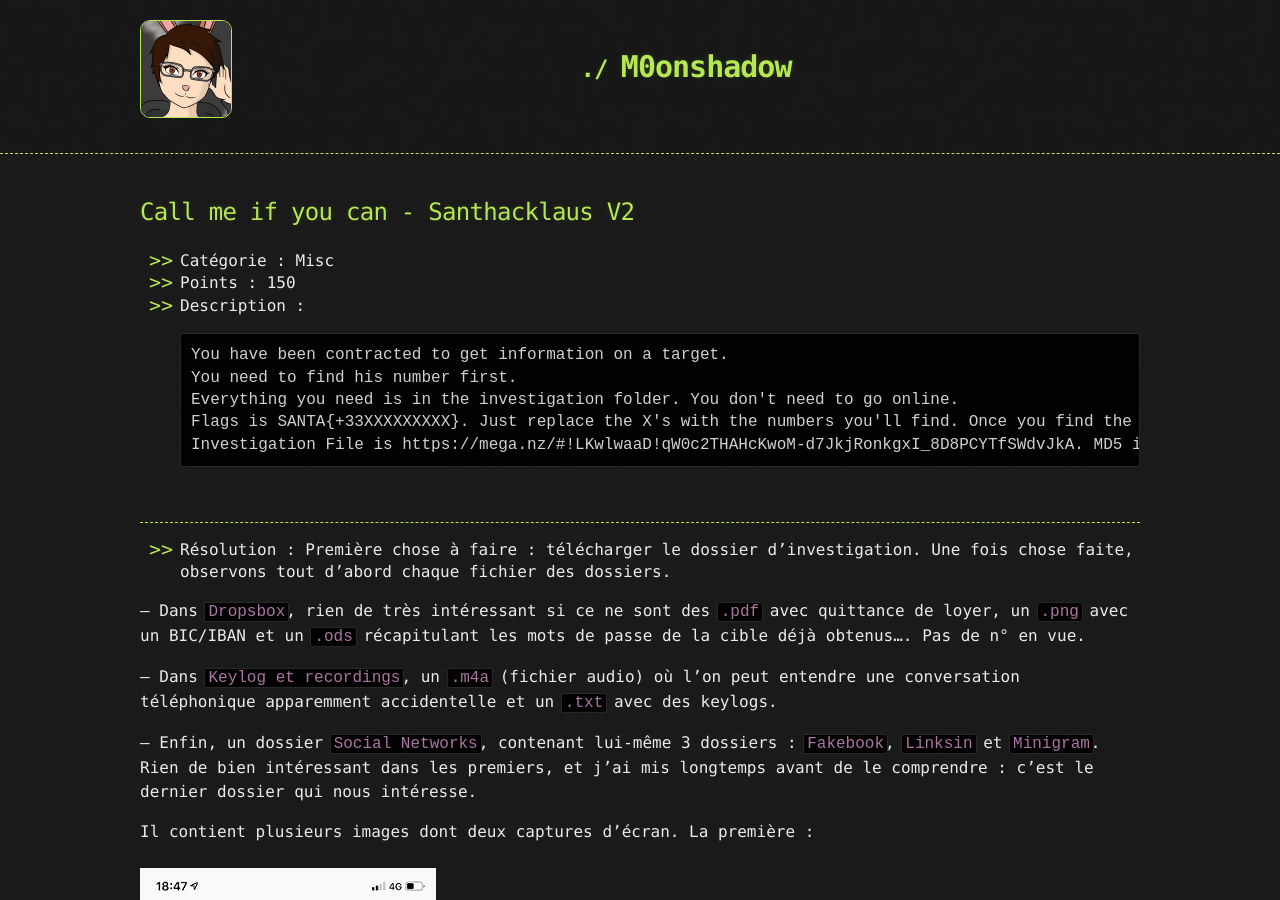
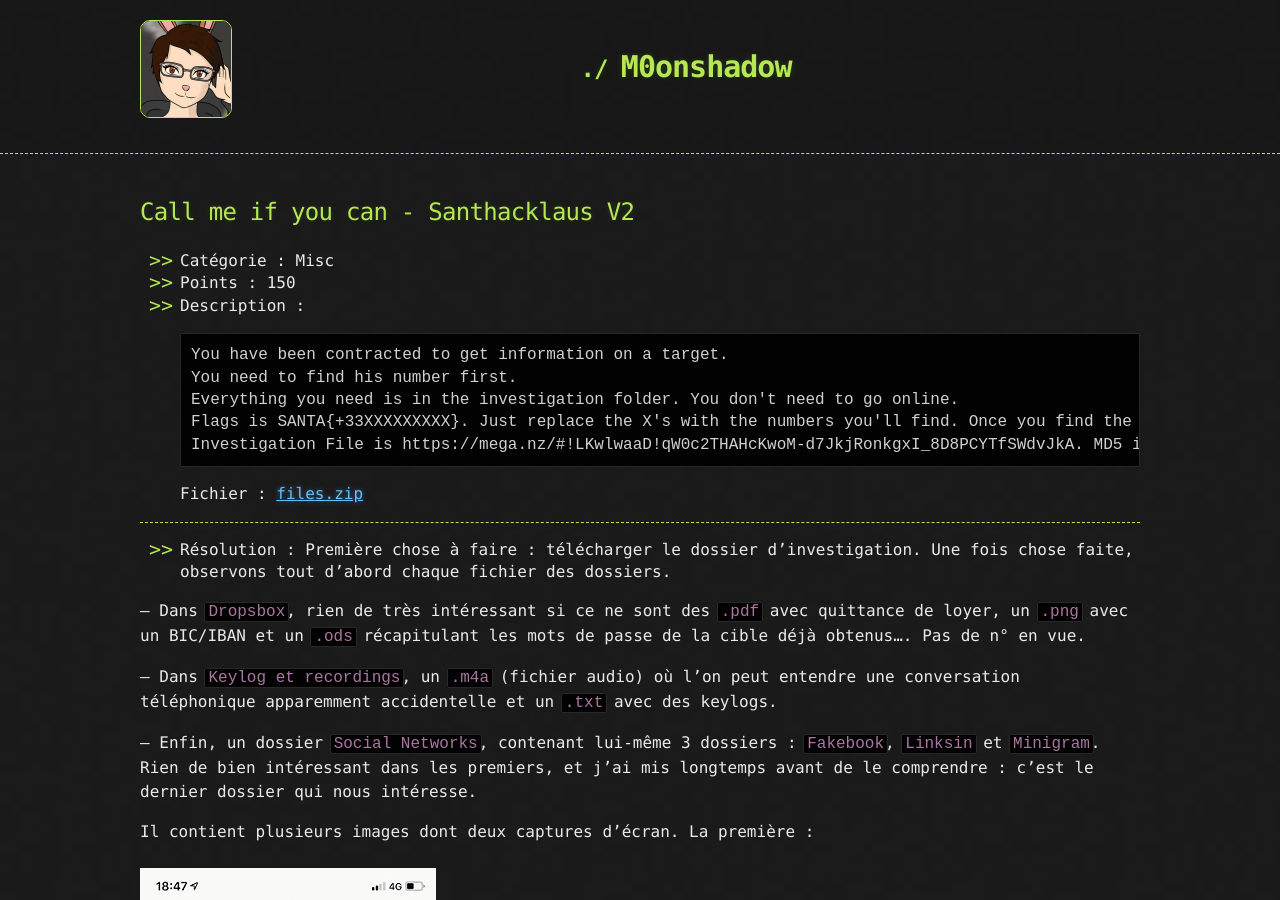
Before and after one commit to M0onshadow/M0onshadow.github.io, a Jekyll site: the page built from ctf/Santhacklaus/CMIYC/callme.md, in a window 1280 px wide and 900 px high. Built offline with Jekyll 4.4.1, drawn with Linux system fonts in a browser that asks for light colours; the repository's description, which GitHub fills in, is left out; our own code applies the rules of GitHub Pages for plain Markdown files.

Commit message:
Update callme.md

````diff
--- a/ctf/Santhacklaus/CMIYC/callme.md
+++ b/ctf/Santhacklaus/CMIYC/callme.md
@@ -14,6 +14,7 @@ Everything you need is in the investigation folder. You don't need to go online.
 Flags is SANTA{+33XXXXXXXXX}. Just replace the X's with the numbers you'll find. Once you find the number, don't call it, you will unlock another challenger with further instructions.
 Investigation File is https://mega.nz/#!LKwlwaaD!qW0c2THAHcKwoM-d7JkjRonkgxI_8D8PCYTfSWdvJkA. MD5 is bd9d36c7f1fa8eca9bc096e9525a5a1c.”
 ```
+Fichier : <a href="https://m0onshadow.github.io/ctf/Santhacklaus/CMIYC/Call me if you can (flag 1).zip" download="Cliquez pour télécharger">files.zip</a>
 <br/>
 
 * * *
````
